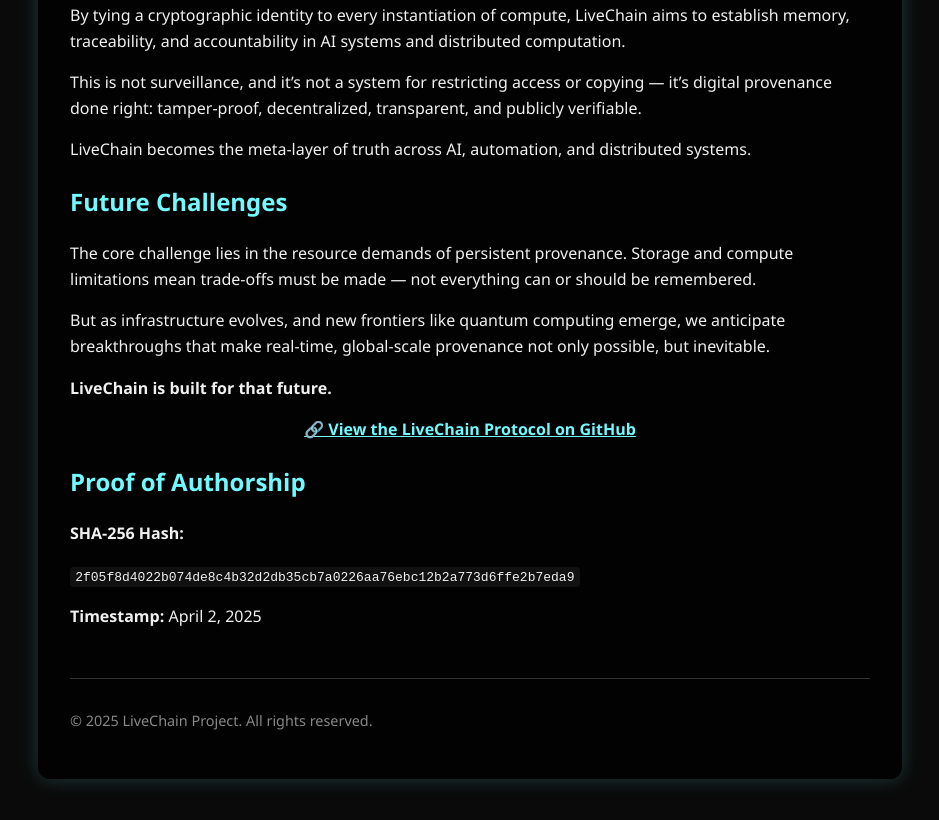
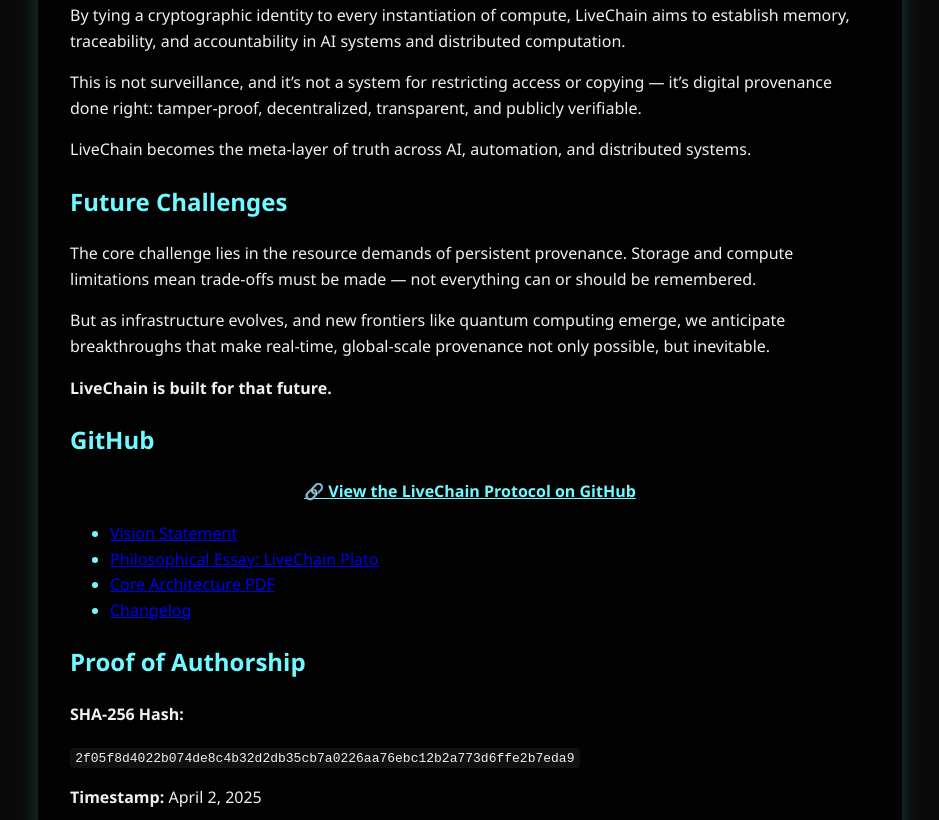
Before and after one commit to LiveChainInfo/livechain-site, a plain HTML site: page index.html in a window 1280 px wide. Shown: the part 434-1254 px from the top of the page, without its empty margins (170-1109 px from the left). Drawn offline with Linux system fonts and the light colour scheme.

Commit message:
Update index.html

```diff
--- a/index.html
+++ b/index.html
@@ -44,6 +44,10 @@
       color: #888;
     }
   </style>
+  <meta property="og:url" content="https://github.com/livechaininfo/livechain-protocol" />
+<meta property="og:title" content="LiveChain Protocol" />
+<meta property="og:description" content="A hybrid compute architecture combining classical logic with quantum truth anchoring." />
+
 </head>
 <body>
   <div class="container">
@@ -62,11 +66,18 @@
     <p>But as infrastructure evolves, and new frontiers like quantum computing emerge, we anticipate breakthroughs that make real-time, global-scale provenance not only possible, but inevitable.</p>
     <p><strong>LiveChain is built for that future.</strong></p>
 
+    <h2>GitHub</h2>
     <p style="text-align: center;">
     <a href="https://github.com/livechaininfo/livechain-protocol" target="_blank" style="color:#72f9ff; font-weight: bold;">
     🔗 View the LiveChain Protocol on GitHub
     </a>
     </p>
+<ul style="color: #72f9ff;">
+  <li><a href="https://github.com/livechaininfo/livechain-protocol/blob/main/VISION.md" target="_blank">Vision Statement</a></li>
+  <li><a href="https://github.com/livechaininfo/livechain-protocol/blob/main/PLATO.md" target="_blank">Philosophical Essay: LiveChain Plato</a></li>
+  <li><a href="https://github.com/livechaininfo/livechain-protocol/blob/main/LiveChain_Core_Concept_v0.1.pdf" target="_blank">Core Architecture PDF</a></li>
+  <li><a href="https://github.com/livechaininfo/livechain-protocol/blob/main/CHANGELOG.md" target="_blank">Changelog</a></li>
+</ul>
 
     <h2>Proof of Authorship</h2>
     <p><strong>SHA-256 Hash:</strong></p>
```
